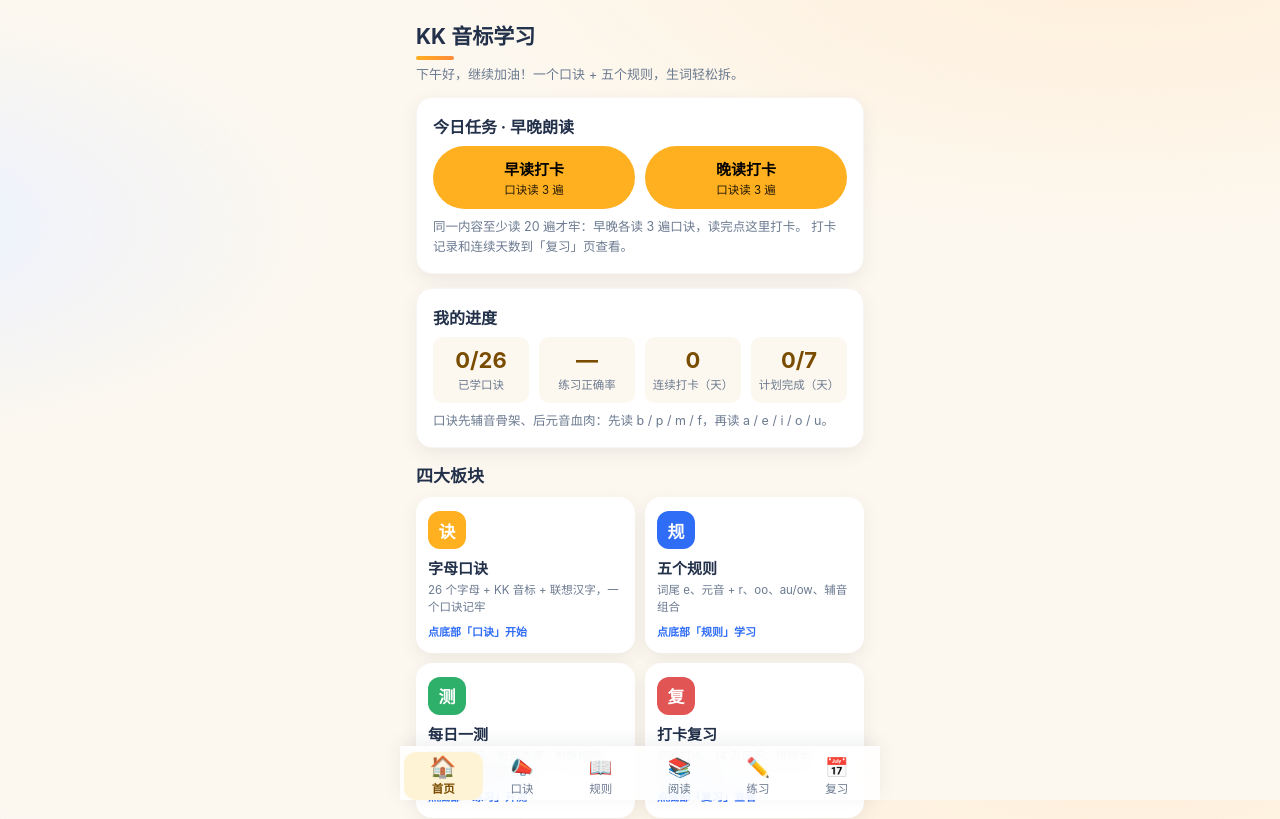
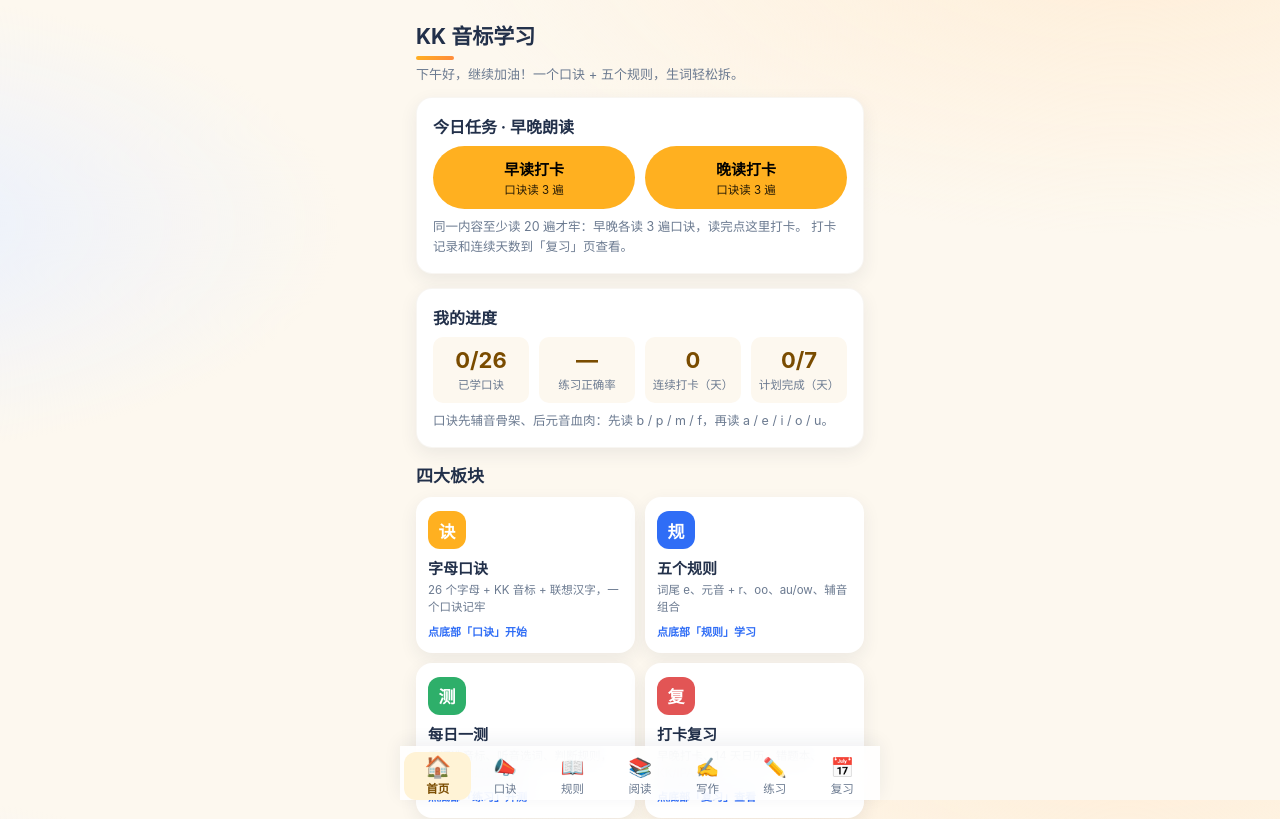
Before and after one commit to linsong0302/english_learn, a React (Vite) app in the folder app/: page / in a window 1280 px wide. Shown: the top 819 px of the page. Built offline with nearby package versions, Linux system fonts and the light colour scheme.

Commit message:
[core] App 接线「写作」Tab（第 7 个 Tab）

```diff
--- a/app/src/App.tsx
+++ b/app/src/App.tsx
@@ -5,6 +5,7 @@ import Rules from './pages/Rules'
 import Quiz from './pages/Quiz'
 import Review from './pages/Review'
 import Reading from './pages/Reading'
+import Writing from './pages/Writing'
 import Sounds from './pages/Sounds'
 import Echo from './pages/Echo'
 import Plan from './pages/Plan'
@@ -14,6 +15,7 @@ const TABS = [
   { key: 'chant', label: '口诀', icon: '📣' },
   { key: 'rules', label: '规则', icon: '📖' },
   { key: 'reading', label: '阅读', icon: '📚' },
+  { key: 'writing', label: '写作', icon: '✍️' },
   { key: 'quiz', label: '练习', icon: '✏️' },
   { key: 'review', label: '复习', icon: '📅' },
 ] as const
@@ -44,6 +46,7 @@ export default function App() {
         {tab === 'chant' && <Chant />}
         {tab === 'rules' && <Rules />}
         {tab === 'reading' && <Reading />}
+        {tab === 'writing' && <Writing />}
         {tab === 'quiz' && <Quiz />}
         {tab === 'review' && <Review />}
       </main>
```
